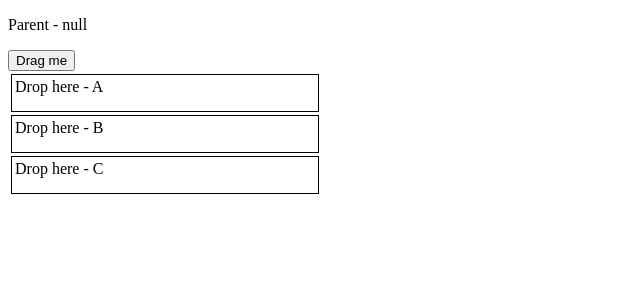
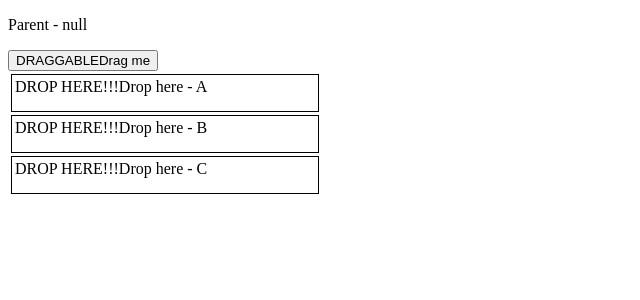
Before and after one commit to Muzietto/dnd-kit-experiments, a React (Vite) app: page / in a window 1280 px wide. Shown: the top 300 px of the page, without its empty margins (0-640 px from the left). Built offline with nearby package versions, Linux system fonts and the light colour scheme.

Commit message:
final touches to multiple droppables

```diff
--- a/src/QS-MultipleDroppables/Draggable.jsx
+++ b/src/QS-MultipleDroppables/Draggable.jsx
@@ -12,6 +12,7 @@ export function Draggable(props) {
 
   return (
     <button ref={setNodeRef} style={style} {...listeners} {...attributes}>
+      DRAGGABLE
       {props.children}
     </button>
   );
--- a/src/QS-MultipleDroppables/Droppable.jsx
+++ b/src/QS-MultipleDroppables/Droppable.jsx
@@ -17,6 +17,7 @@ export function Droppable(props) {
 
   return (
     <div ref={setNodeRef} style={style}>
+      DROP HERE!!!
       {props.children}
     </div>
   );
```
